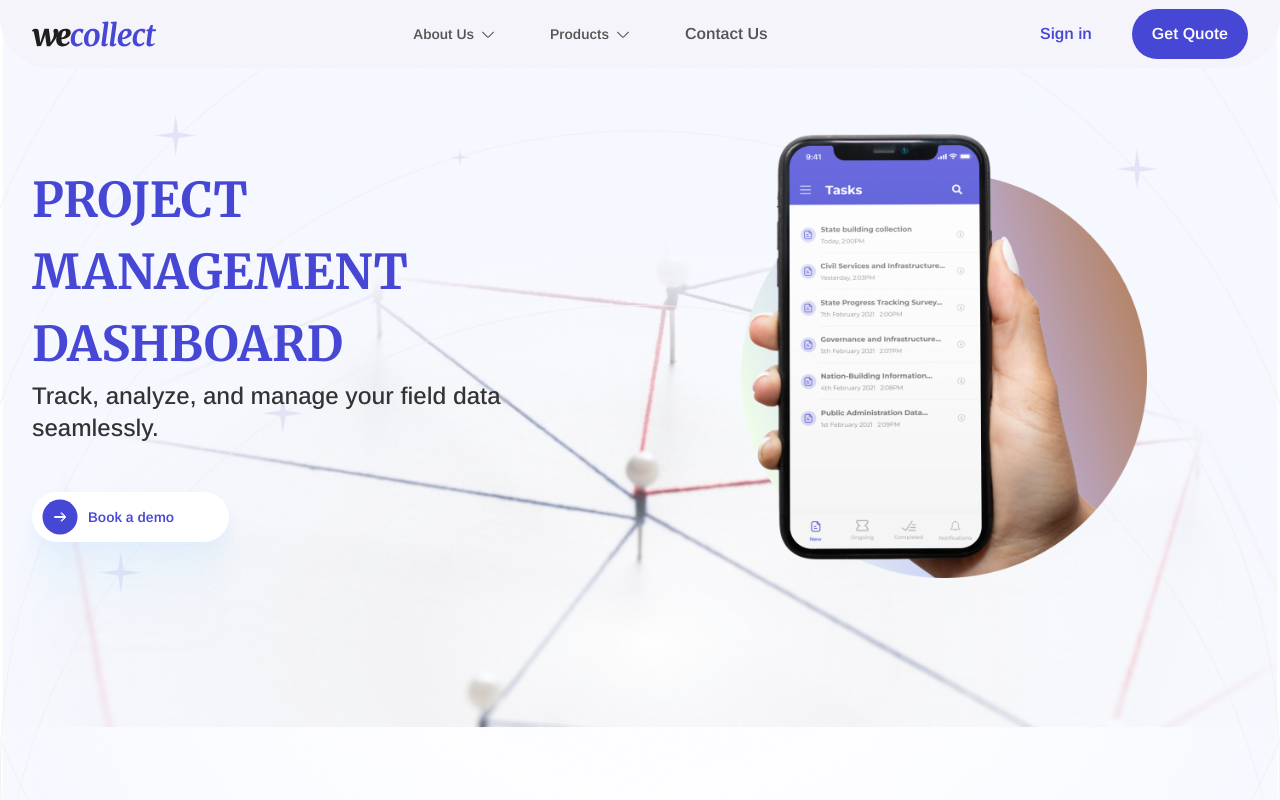
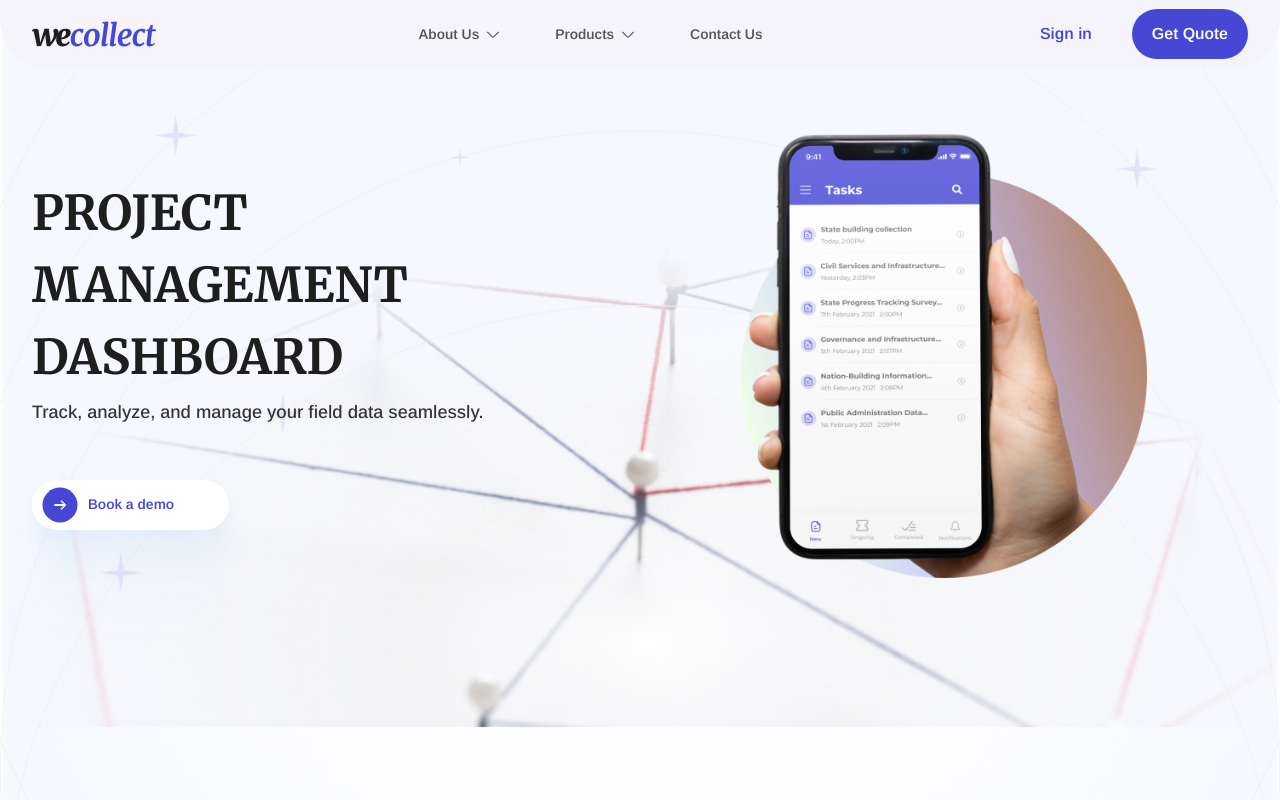
Before and after one commit to Daniekeys/temporary-hosting, a Next.js app: page /project-management-dashboard in a window 1280 px wide. Shown: the top 800 px of the page. Built offline with nearby package versions, Linux system fonts and the light colour scheme.

Commit message:
pushed now

```diff
--- a/components/LandingPage/new-home-hero.tsx
+++ b/components/LandingPage/new-home-hero.tsx
@@ -70,7 +70,7 @@ const NewHomeHero = () => {
             data-aos-duration="1000"
             data-aos-delay="1000"
           >
-            <Image src={HeroPhoto} className="w-full" alt="hero" />
+            <Image src={HeroPhoto} className="w-full md:w-10/12 mx-auto " alt="hero" />
           </div>
         </div>
       </ContainerLayout>
--- a/components/gis-component/gis-hero.tsx
+++ b/components/gis-component/gis-hero.tsx
@@ -26,7 +26,7 @@ const GisHero = () => {
                   SYSTEMS
                 </h1>
                 <p
-                  className="text-customBlack font-medium md:text-2xl 2xl:text-[32px] text-[18px] leading-[39px] 2xl:leading-[48px] max-w-[500px] font-sans"
+                  className="text-customBlack font-medium md:text-[18px] 2xl:text-[32px] text-[18px] leading-[39px] 2xl:leading-[48px] max-w-[500px] font-sans"
                   data-aos="fade-down"
                   data-aos-duration="1000"
                 >
--- a/components/innovations/our-product.jsx
+++ b/components/innovations/our-product.jsx
@@ -24,7 +24,7 @@ const OurProduct = () => {
                 alt="smart"
                 className="w-full object-cover max-h-[400px]"
               />
-              <p className="mt-10 text-mainBlue text-xl md:text-2xl 2xl:text-[30px] md:leading-[45px] max-w-[325px] font-semibold ">
+              <p className="mt-10 text-mainBlue text-xl md:text-[18px] 2xl:text-[30px] md:leading-[45px] max-w-[325px] font-semibold ">
                 Smart Data Collection App
               </p>
               <p className="mt-5 text-ash text-[14px] sm:text-[16px] 2xl:text-[18px]">
@@ -49,7 +49,7 @@ const OurProduct = () => {
                 alt="smart"
                 className="w-full object-cover min-h-[400px]"
               />
-              <p className="mt-10 text-mainBlue text-xl md:text-2xl 2xl:text-[30px] md:leading-[45px]  font-semibold ">
+              <p className="mt-10 text-mainBlue text-xl md:text-[18px] 2xl:text-[30px] md:leading-[45px]  font-semibold ">
                 Project Management Dashboard
               </p>
               <p className="mt-5 text-ash text-[14px] sm:text-[16px] 2xl:text-[18px]">
@@ -75,7 +75,7 @@ const OurProduct = () => {
                 className="w-full object-cover max-h-[400px]"
               />
 
-              <p className="mt-10 text-mainBlue text-xl md:text-2xl 2xl:text-[30px] md:leading-[45px]  font-semibold ">
+              <p className="mt-10 text-mainBlue text-xl md:text-[18px] 2xl:text-[30px] md:leading-[45px]  font-semibold ">
                 WeCollect <br /> Learning
               </p>
               <p className="mt-5 text-ash text-[14px] sm:text-[16px] 2xl:text-[18px]">
--- a/components/navbar/new-navbar.jsx
+++ b/components/navbar/new-navbar.jsx
@@ -127,7 +127,9 @@ const NewNavbar = () => {
                 href="/contact-us"
                 className="rounded-[50px] gap-2 h-[50px] hover:bg-[#E3D5FF] flex items-center px-4 text-ash hover:text-mainBlue"
               >
-                <p className=" lg:text-[16px] font-semibold ">Contact Us</p>
+                <p className=" text-[14px] 2xl:text-[16px] font-semibold ">
+                  Contact Us
+                </p>
               </Link>
             </div>
             <div className="flex items-center gap-6">
--- a/components/offline-data-collection/offlinehero.tsx
+++ b/components/offline-data-collection/offlinehero.tsx
@@ -25,7 +25,7 @@ const OfflineHero = () => {
                   OFFLINE DATA <br className="hidden lg:block" /> COLLECTION
                 </h1>
                 <p
-                  className="text-customBlack font-medium md:text-2xl 2xl:text-[32px] text-[18px] leading-[39px] 2xl:leading-[48px] max-w-[500px] font-sans"
+                  className="text-customBlack font-medium md:text-[18px] 2xl:text-[32px] text-[18px] leading-[39px] 2xl:leading-[48px] max-w-[500px] font-sans"
                   data-aos="fade-down"
                   data-aos-duration="1000"
                 >
--- a/components/project-management/project-management-hero.tsx
+++ b/components/project-management/project-management-hero.tsx
@@ -17,7 +17,7 @@ const ProjectManagementHero = () => {
             <div className="w-full lg:flex-row mt-12  flex flex-col  ">
               <div className="w-full flex flex-col lg:w-6/12 justify-center ">
                 <h1
-                  className="text-mainBlue font-serif font-semibold text-[48px] 2xl:text-[64px] max-w-[600px] 2xl:leading-[96px]  "
+                  className="text-[#1e1e1e] font-serif font-semibold text-[48px] 2xl:text-[48px] max-w-[600px] 2xl:leading-[96px]  "
                   data-aos="fade-down"
                   data-aos-duration="1000"
                 >
@@ -26,7 +26,7 @@ const ProjectManagementHero = () => {
                   DASHBOARD
                 </h1>
                 <p
-                  className="text-customBlack font-medium md:text-2xl 2xl:text-[32px] text-[18px] leading-[39px] 2xl:leading-[48px] max-w-[500px] font-sans"
+                  className="text-customBlack font-medium md:text-[18px] 2xl:text-[32px] text-[18px] leading-[39px] 2xl:leading-[48px] max-w-[500px] font-sans"
                   data-aos="fade-down"
                   data-aos-duration="1000"
                 >
--- a/components/projects/our-project-hero.jsx
+++ b/components/projects/our-project-hero.jsx
@@ -22,7 +22,7 @@ const OurProjectHero = () => {
                   OUR PROJECTS
                 </h1>
                 <p
-                  className="text-customBlack font-sans font-medium md:text-2xl 2xl:text-[32px] text-[18px] leading-[39px] 2xl:leading-[48px]"
+                  className="text-customBlack font-sans font-medium md:text-[18px] 2xl:text-[32px] text-[18px] leading-[39px] 2xl:leading-[48px]"
                   data-aos="fade-down"
                   data-aos-duration="1000"
                 >
--- a/components/secure-cloud-storage/secure-hero.tsx
+++ b/components/secure-cloud-storage/secure-hero.tsx
@@ -26,7 +26,7 @@ const SecureHero = () => {
                   STORAGE
                 </h1>
                 <p
-                  className="text-customBlack font-medium md:text-2xl 2xl:text-[32px] text-[18px] leading-[39px] 2xl:leading-[48px] max-w-[500px] font-sans"
+                  className="text-customBlack font-medium md:text-[18px] 2xl:text-[32px] text-[18px] leading-[39px] 2xl:leading-[48px] max-w-[500px] font-sans"
                   data-aos="fade-down"
                   data-aos-duration="1000"
                 >
--- a/components/smart-data-collection/smart-hero.jsx
+++ b/components/smart-data-collection/smart-hero.jsx
@@ -25,7 +25,7 @@ const SmartDataHero = () => {
                   SMART DATA <br className="hidden lg:block" /> COLLECTION APP
                 </h1>
                 <p
-                  className="text-customBlack font-medium md:text-2xl 2xl:text-[32px] text-[18px] leading-[39px] 2xl:leading-[48px] max-w-[500px] font-sans"
+                  className="text-customBlack font-medium md:text-[18px] 2xl:text-[32px] text-[18px] leading-[39px] 2xl:leading-[48px] max-w-[500px] font-sans"
                   data-aos="fade-down"
                   data-aos-duration="1000"
                 >
```
